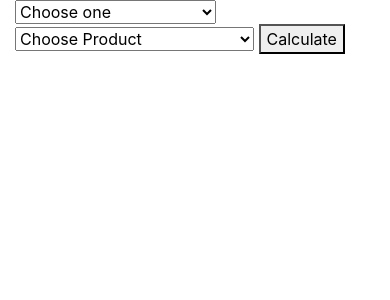
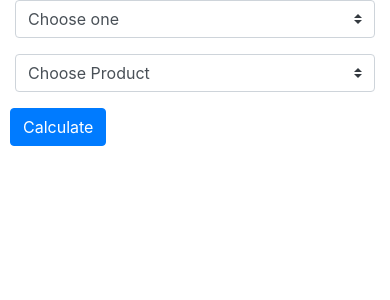
Before and after one commit to Hub-Mo-Amotek/OOPriceCalculator, a PHP site: template Views/home.php in a window 390 px wide. Shown: the top 300 px of the page. Run offline with PHP 8.4, Linux system fonts and the light colour scheme; the template is opened without the code that fills it: most values are stand-ins (such as "Sample title", 1, 10 or a date in 2020).

Commit message:
added test logic for final calculation & implemented some bootstrap to the form

```diff
--- a/Models/DataSource.php
+++ b/Models/DataSource.php
@@ -2,7 +2,7 @@
 
 class DataSource {
 
-    public function connect() {
+    private function connect() {
 
         $servername = $_ENV['MySQL_DB_HOST'];
         $username = $_ENV['MySQL_DB_USER_NAME'];
--- a/Views/home.php
+++ b/Views/home.php
@@ -3,9 +3,11 @@ declare(strict_types=1);
 include 'Views/include/header.php';
 ?>
 
-<div class="container d-flex justify-content-center">
+<div class="container">
     <form method="post">
-        <select name='customerId'>
+        <div class="form-row">
+            <div class="col-md-5 mb-3">
+                <select class="custom-select" name='customerId'>
                     <option selected="selected">Choose one</option>
                     <?php
                     // A sample product array
@@ -15,7 +17,9 @@ include 'Views/include/header.php';
                     }
                     ?>
                 </select>
-        <select name='productId'>
+            </div>
+            <div class="col-md-5 mb-3">
+                <select class="custom-select" name='productId'>
                     <option selected="selected">Choose Product</option>
                     <?php
                     // A sample product array
@@ -28,9 +32,12 @@ include 'Views/include/header.php';
                     }
                     ?>
                 </select>
-        <button type="submit" value="Submit" name="submit">Calculate</button>
+            </div>
+            <div>
+                <button class="btn btn-primary" type="submit" value="Submit" name="submit">Calculate</button>
+            </div>
+        </div>
     </form>
-
 </div>
 <?php
 include 'Views/include/footer.php';
--- a/Views/include/header.php
+++ b/Views/include/header.php
@@ -6,5 +6,6 @@
           content="width=device-width, user-scalable=no, initial-scale=1.0, maximum-scale=1.0, minimum-scale=1.0">
     <meta http-equiv="X-UA-Compatible" content="ie=edge">
     <title>Document</title>
-    <link rel="stylesheet" href="https://cdn.jsdelivr.net/npm/bootstrap@4.3.1/dist/css/bootstrap.min.css"
+    <link rel="stylesheet" href="https://cdn.jsdelivr.net/npm/bootstrap@4.3.1/dist/css/bootstrap.min.css">
+    <link rel="stylesheet" href="./Styles/style.css">
 </head>
```
Also changed, not shown: Controllers/HomeController.php (+5 -5 lines), Models/PriceCalculator.php (+6 -2 lines). Lines whose indentation alone changed are shown as unchanged.
